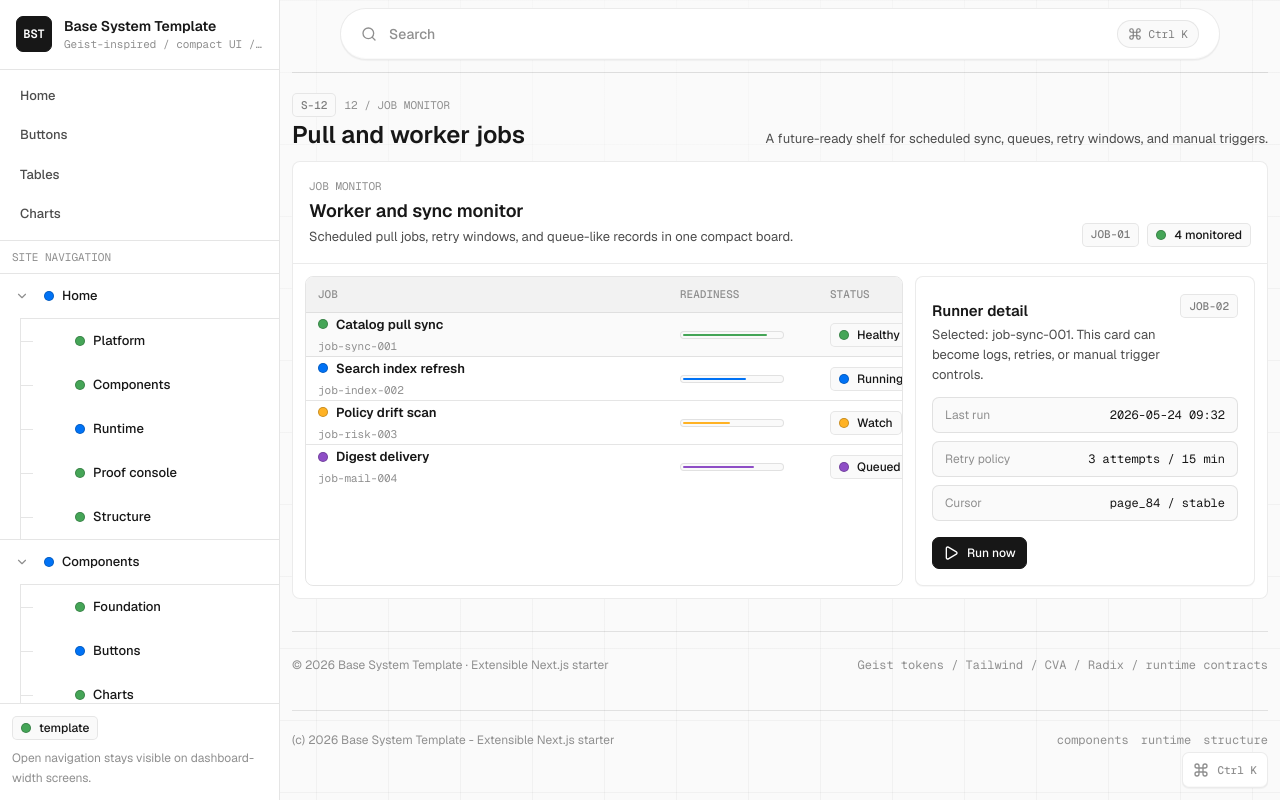
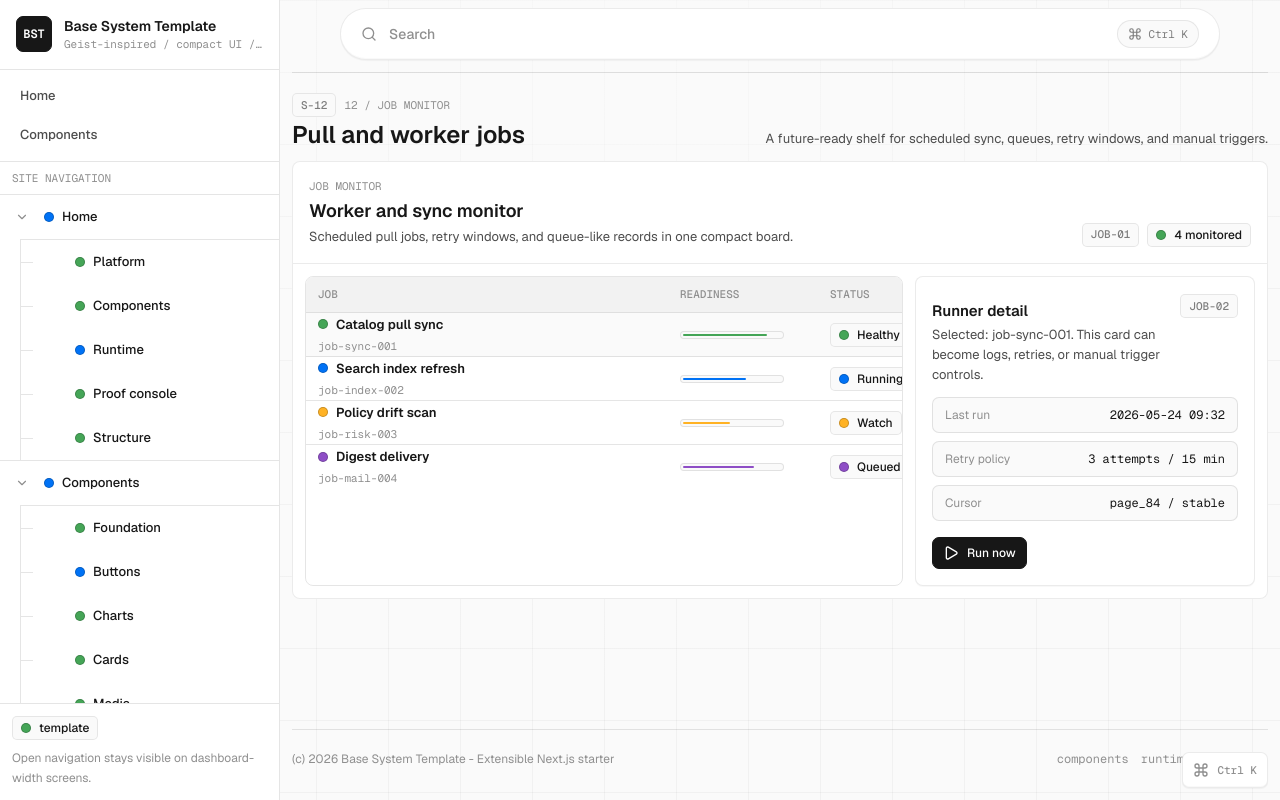
Before and after one commit to sezer-muhammed/base-react-design-template, a Next.js app: page /jobs in a window 1280 px wide. Built offline with nearby package versions, Linux system fonts and the light colour scheme.

Commit message:
Polish component catalog navigation

```diff
--- /dev/null
+++ b/src/app/(catalog)/components/page.tsx
@@ -0,0 +1,5 @@
+import { ShowroomPage } from "@/components/showroom/showroom-page";
+
+export default function Page() {
+  return <ShowroomPage />;
+}
--- a/src/app/showroom/page.tsx
+++ b/src/app/showroom/page.tsx
@@ -1,5 +1,5 @@
 import { redirect } from "next/navigation";
 
 export default function Page() {
-  redirect("/buttons");
+  redirect("/components");
 }
--- a/src/components/layout/site-footer.tsx
+++ b/src/components/layout/site-footer.tsx
@@ -7,7 +7,7 @@ export function SiteFooter() {
       <div className="flex flex-col gap-3 sm:flex-row sm:items-center sm:justify-between">
         <p>(c) 2026 {siteConfig.name} - Extensible Next.js starter</p>
         <nav className="flex flex-wrap gap-3 font-mono" aria-label="Footer">
-          <Link className="hover:text-[var(--ds-gray-1000)]" href="/buttons">
+          <Link className="hover:text-[var(--ds-gray-1000)]" href="/components">
             components
           </Link>
           <a className="hover:text-[var(--ds-gray-1000)]" href="#runtime">
--- a/src/components/layout/site-header.tsx
+++ b/src/components/layout/site-header.tsx
@@ -10,9 +10,7 @@ import { siteNavigationTree } from "@/data/navigation";
 
 const navItems = [
   { href: "/", label: "Home" },
-  { href: "/buttons", label: "Buttons" },
-  { href: "/tables", label: "Tables" },
-  { href: "/charts", label: "Charts" },
+  { href: "/components", label: "Components" },
 ] as const;
 
 export function SiteHeader() {
--- a/src/components/layout/site-shell.tsx
+++ b/src/components/layout/site-shell.tsx
@@ -13,9 +13,9 @@ export function SiteShell({ children }: { children: ReactNode }) {
           <div className="px-2 py-2 sm:px-3 xl:hidden">
             <SiteHeader />
           </div>
-          <div className="min-w-0 px-2 pb-3 pt-2 sm:px-3 xl:px-3 2xl:px-4">
+          <div className="flex min-h-screen min-w-0 flex-col px-2 pb-3 pt-2 sm:px-3 xl:px-3 2xl:px-4">
             <GlobalCommandSearch />
-            {children}
+            <div className="min-w-0 flex-1">{children}</div>
             <SiteFooter />
           </div>
         </div>
--- a/src/components/marketing/home-page.tsx
+++ b/src/components/marketing/home-page.tsx
@@ -73,7 +73,7 @@ const structureRows = [
     color: "var(--ds-green-700)",
   },
   {
-    id: "dir-showroom",
+    id: "dir-catalog",
     layer: "components/catalog",
     purpose: "Component docs",
     status: "Review",
@@ -157,7 +157,7 @@ const componentCards = [
 export function HomePage() {
   return (
     <SiteShell>
-      <div className="mx-auto w-full max-w-[var(--layout-max-w)] space-y-8 px-3 py-3 sm:px-5 lg:px-8 2xl:px-10">
+      <div className="w-full space-y-8 px-3 py-3 sm:px-5 lg:px-8 2xl:px-10">
         <Hero />
         <PlatformSection />
         <ComponentsSection />
@@ -186,7 +186,7 @@ function Hero() {
           jobs, streams, triggers, and future transport adapters.
         </p>
         <ActionBar className="mt-6">
-          <ButtonLink href="/buttons" icon={ArrowRight} variant="primary">
+          <ButtonLink href="/components" icon={ArrowRight} variant="primary">
             Open components
           </ButtonLink>
           <ButtonLink href="#structure" icon={GitBranch} variant="secondary">
@@ -270,7 +270,7 @@ function ComponentsSection() {
   return (
     <section className="scroll-mt-24 reveal" id="components">
       <DataPanel
-        action={<ButtonLink href="/buttons" icon={ArrowRight} size="sm">Components</ButtonLink>}
+        action={<ButtonLink href="/components" icon={ArrowRight} size="sm">Components</ButtonLink>}
         eyebrow="Components"
         padded
         summary="The landing page consumes the same primitives that the component pages document."
@@ -381,7 +381,7 @@ function FinalCta() {
           </h2>
         </div>
         <ActionBar align="right">
-          <ButtonLink href="/buttons" icon={Workflow} variant="primary">
+          <ButtonLink href="/components" icon={Workflow} variant="primary">
             Review components
           </ButtonLink>
           <ButtonLink href="#platform" icon={Cable} variant="secondary">
--- a/src/components/showroom/showroom-page.tsx
+++ b/src/components/showroom/showroom-page.tsx
@@ -36,7 +36,6 @@ import {
   assetDemo,
 } from "@/data/showroom";
 import { capabilityAreas } from "@/data/operations";
-import { siteConfig } from "@/config/site";
 
 export const catalogSectionKeys = [
   "foundation",
@@ -369,10 +368,6 @@ export function ShowroomPage({
             </ShowcaseSection>
             ) : null}
 
-            <footer className="flex flex-col gap-2 border-t border-[var(--ds-gray-alpha-300)] py-6 text-[12px] text-[var(--ds-gray-700)] sm:flex-row sm:items-center sm:justify-between">
-              <p>© 2026 {siteConfig.name} · Extensible Next.js starter</p>
-              <p className="font-mono">Geist tokens / Tailwind / CVA / Radix / runtime contracts</p>
-            </footer>
         </div>
       </div>
     </SiteShell>
@@ -624,13 +619,13 @@ function AssetSpecCard() {
 function AssetWideVisualCard() {
   return (
     <Card
-      className="p-0"
+      className="mx-auto w-full max-w-[1040px] p-0"
       data-component-id="CARD-03"
       depth="base"
       id="card-03-asset-wide-visual"
       tone="default"
     >
-      <div className="relative min-h-[410px] overflow-hidden bg-[var(--ds-gray-1000)]">
+      <div className="relative aspect-[2/1] min-h-[440px] overflow-hidden bg-[var(--ds-gray-1000)]">
         <Image
           alt="Wide motion asset card sample"
           className="object-cover object-center"
@@ -755,16 +750,16 @@ function ImageFrame({
   const soft = mode === "soft";
   const frameTitle = soft ? "Soft metadata surface" : title;
   const transparentTagClass =
-    "border-white/28 bg-white/[0.34] text-[var(--ds-gray-1000)] shadow-[inset_0_1px_0_rgb(255_255_255_/_0.48),0_10px_24px_-18px_rgb(0_0_0_/_0.72)] before:bg-white/45 after:bg-white/[0.06]";
+    "border-white/35 bg-white/[0.68] text-[var(--ds-gray-1000)] shadow-[0_10px_24px_-18px_rgb(0_0_0_/_0.72)] before:bg-transparent after:bg-transparent";
 
   return (
     <Surface
-      className="overflow-hidden self-start"
+      className="mx-auto w-full max-w-[920px] overflow-hidden self-start"
       data-component-id={componentId}
       id={componentId.toLowerCase()}
       tone="raised"
     >
-      <div className={cn("relative bg-[var(--ds-gray-1000)]", soft ? "h-[420px]" : "h-[440px]")}>
+      <div className={cn("relative aspect-[2/1] min-h-[420px] bg-[var(--ds-gray-1000)]", soft ? "max-h-[520px]" : "max-h-[540px]")}>
         <Image
           alt="Motion asset scene used for visual frame testing"
           className={cn(
--- a/src/data/component-registry.ts
+++ b/src/data/component-registry.ts
@@ -9,6 +9,42 @@ export type ComponentRegistryItem = {
 };
 
 export const componentRegistry = [
+  {
+    aliases: ["catalog", "all components", "docs"],
+    color: "var(--ds-gray-1000)",
+    description: "Component catalog overview.",
+    href: "/components",
+    id: "PAGE-COMPONENTS",
+    name: "Components",
+    section: "Pages",
+  },
+  {
+    aliases: ["button", "actions", "toolbar"],
+    color: "var(--ds-blue-700)",
+    description: "Button, badge, toolbar, alert, and overlay examples.",
+    href: "/buttons",
+    id: "PAGE-BUTTONS",
+    name: "Buttons",
+    section: "Pages",
+  },
+  {
+    aliases: ["table", "data", "grid"],
+    color: "var(--ds-gray-1000)",
+    description: "Table, hierarchy, filtering, sorting, and dense data examples.",
+    href: "/tables",
+    id: "PAGE-TABLES",
+    name: "Tables",
+    section: "Pages",
+  },
+  {
+    aliases: ["graph", "charts", "recharts"],
+    color: "var(--ds-purple-700)",
+    description: "Chart, graph, matrix, scatter, and donut examples.",
+    href: "/charts",
+    id: "PAGE-CHARTS",
+    name: "Charts",
+    section: "Pages",
+  },
   {
     aliases: ["colors", "tokens", "foundation table"],
     color: "var(--ds-gray-1000)",
--- a/src/data/navigation.ts
+++ b/src/data/navigation.ts
@@ -15,7 +15,7 @@ export const siteNavigationTree: RecursiveMenuItem[] = [
     ],
   },
   {
-    href: "/buttons",
+    href: "/components",
     label: "Components",
     meta: "docs",
     status: "active",
```
Also changed, not shown: 1 other file (tests, documents, lock files or other folders).
